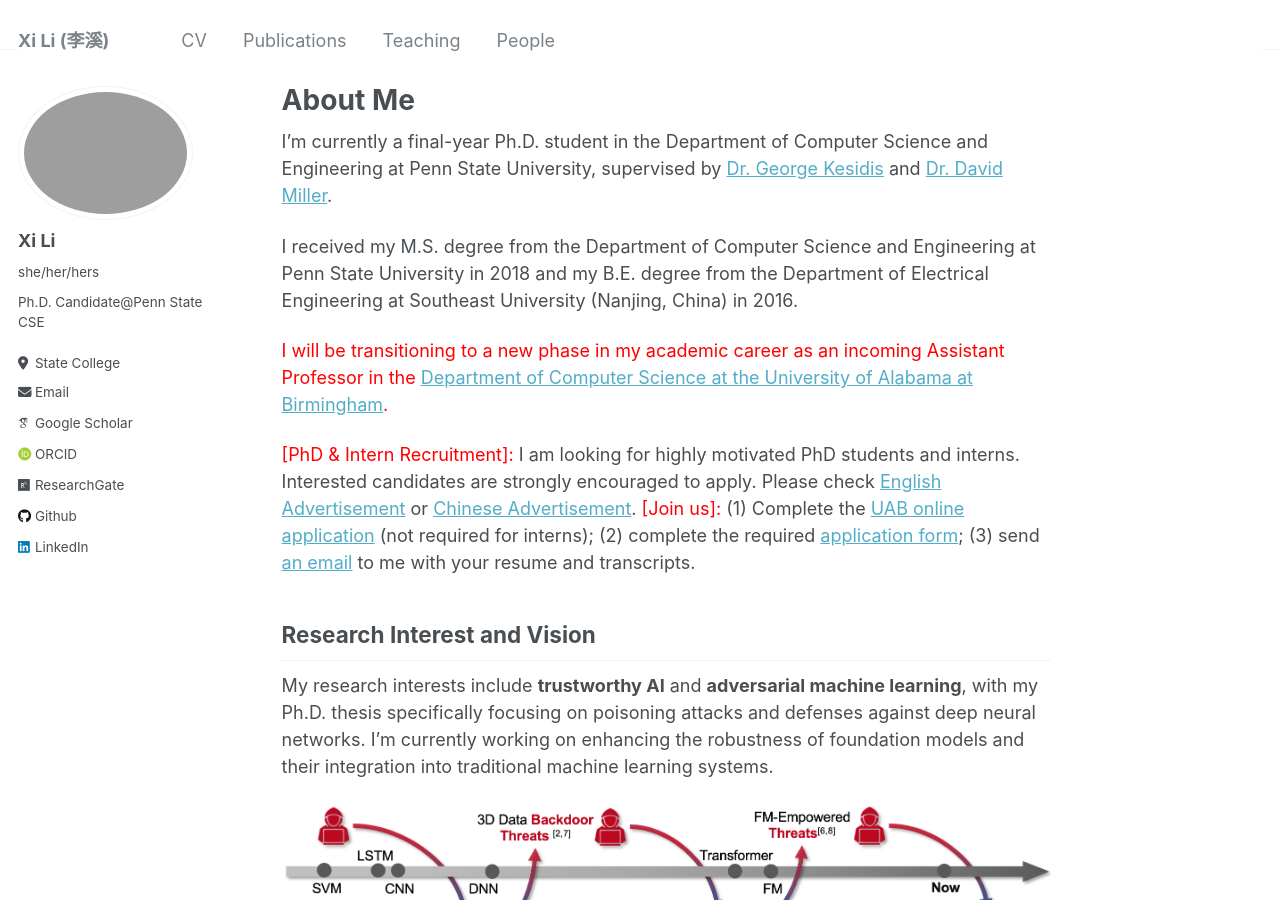
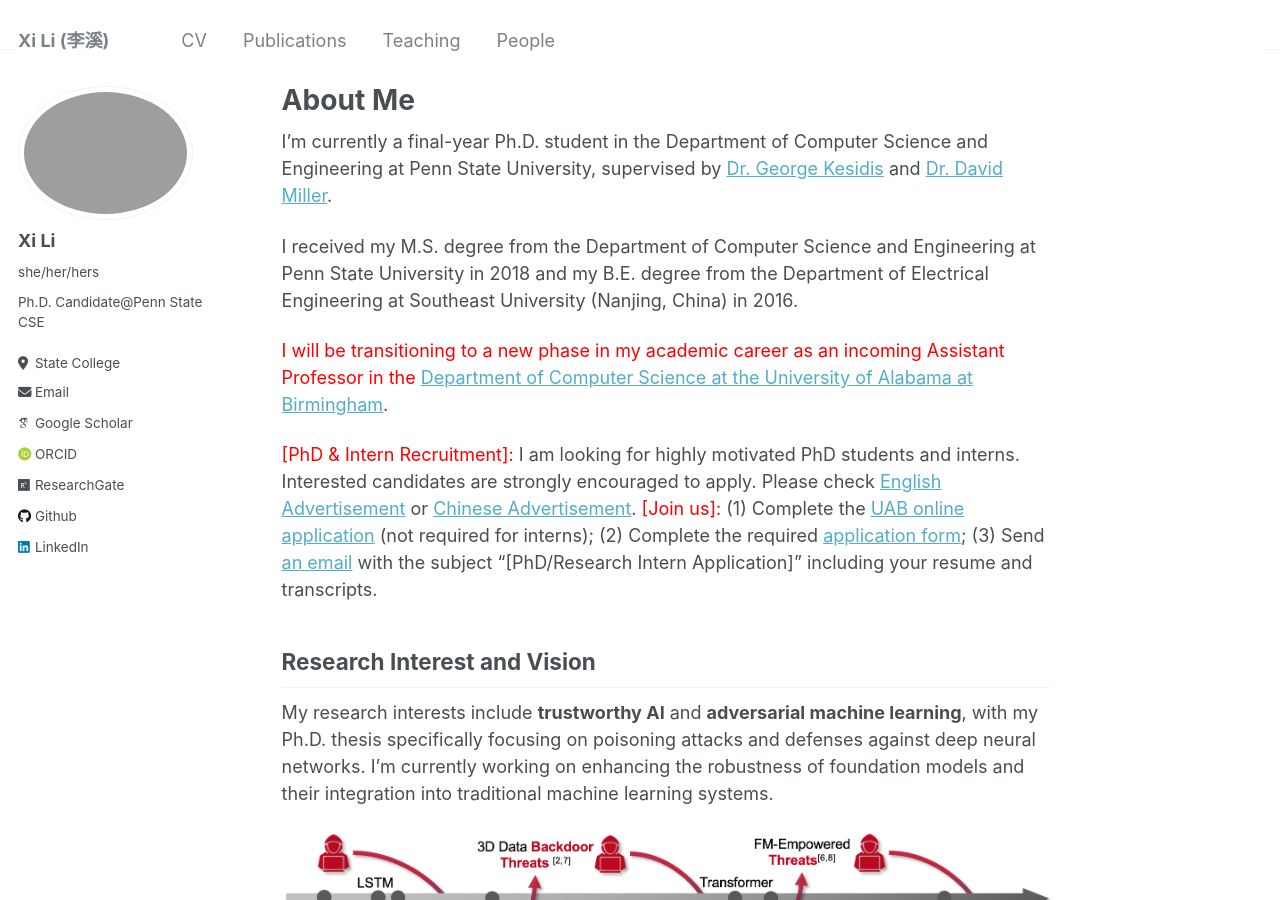
Before and after one commit to lixi1994/lx1994.github.io, a Jekyll site: the page built from _pages/about.md, in a window 1280 px wide and 900 px high. Built offline with Jekyll 4.4.1, drawn with Linux system fonts in a browser that asks for light colours; some web fonts are replaced.

Commit message:
update join us

```diff
--- a/_pages/about.md
+++ b/_pages/about.md
@@ -27,8 +27,7 @@ I am looking for highly motivated PhD students and interns. Interested candidate
 <span style="color: red;">
 [Join us]:
 </span>
-(1) Complete the [UAB online application](https://cloud.reach.uab.edu/graduate-application){:target="_blank"} (not required for interns); (2) complete the required [application form](https://docs.google.com/forms/d/e/1FAIpQLSfGtj94hbRxiWA-txzr-3LTNeGBt3xZOkX3vlwXLwT9AiCCTA/viewform?usp=sf_link){:target="_blank"}; (3) send [an email](mailto:xili.cs.psu@gmail.com) to me with your resume and transcripts.
-
+(1) Complete the [UAB online application](https://cloud.reach.uab.edu/graduate-application){:target="_blank"} (not required for interns); (2) Complete the required [application form](https://docs.google.com/forms/d/e/1FAIpQLSfGtj94hbRxiWA-txzr-3LTNeGBt3xZOkX3vlwXLwT9AiCCTA/viewform?usp=sf_link){:target="_blank"}; (3) Send [an email](mailto:xili.recruitment@gmail.com) with the subject "[PhD/Research Intern Application]" including your resume and transcripts.
 
 ## Research Interest and Vision
 <!-- ====== -->
```
Also changed, not shown: _pages/people.md (+1 -1 lines), _people/recruitment_cn.md (+2 -2 lines), _people/recruitment_en.md (+2 -2 lines).
